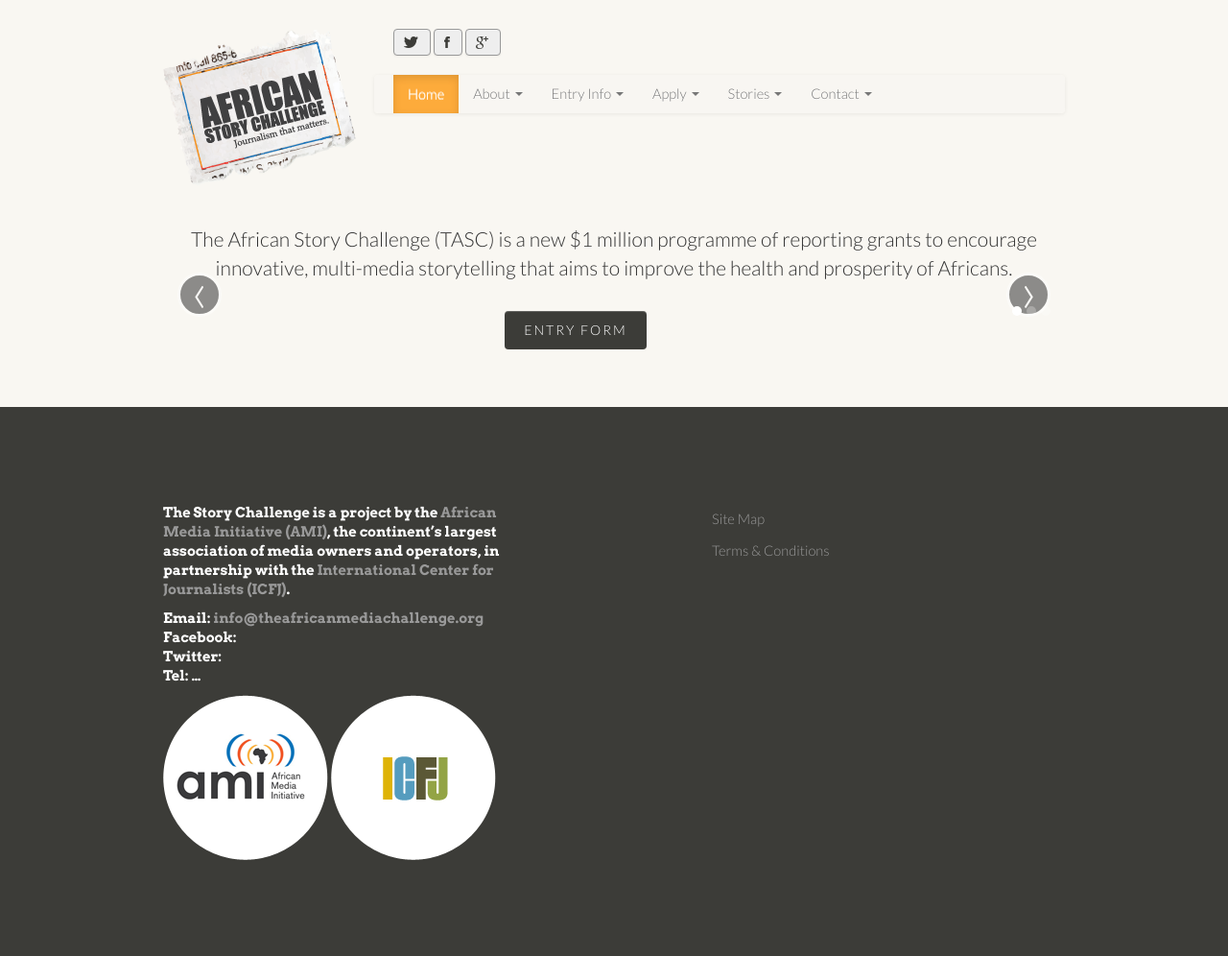
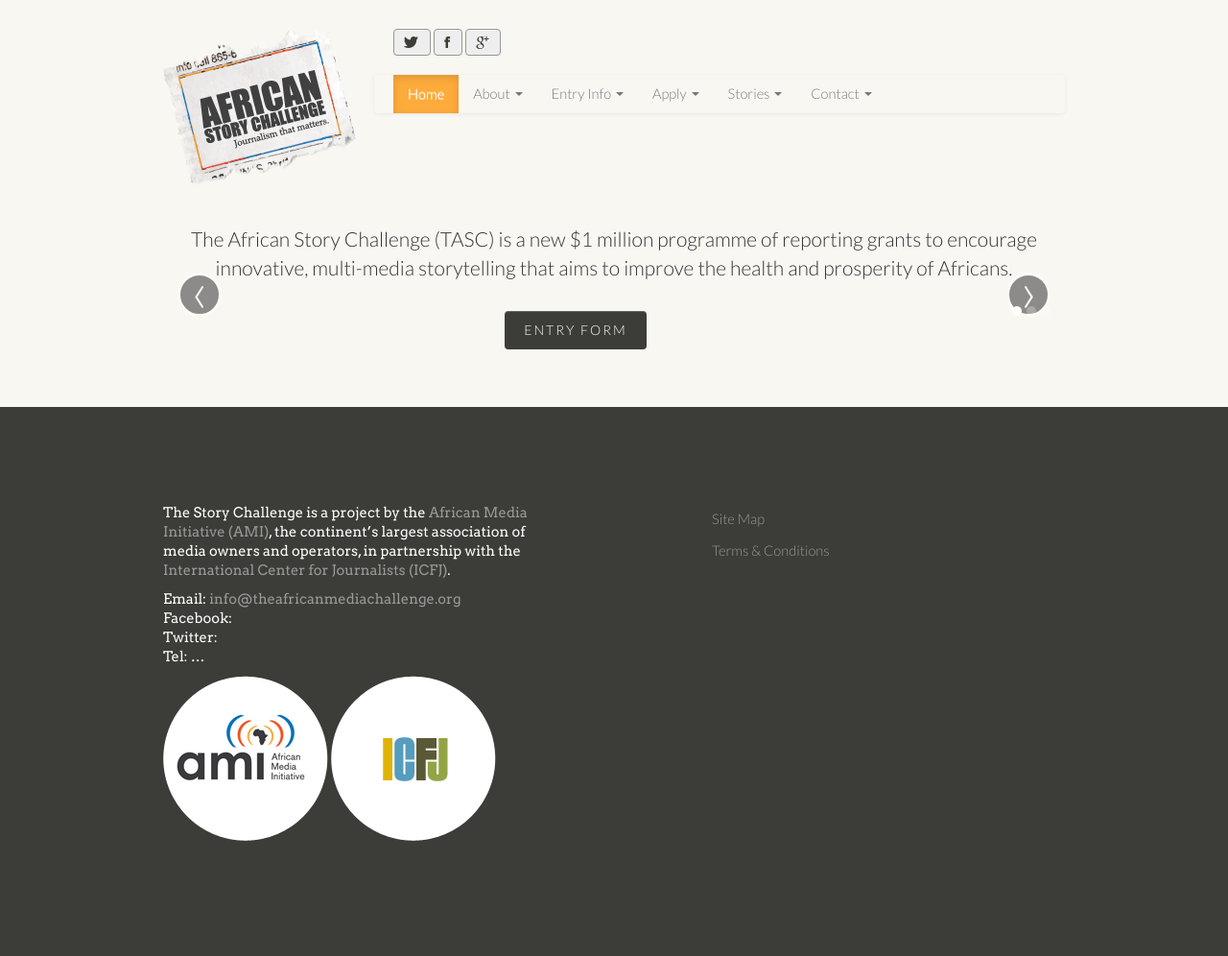
Before and after one commit to 10layer/tasc, a CodeIgniter app: page / in a window 1280 px wide. Shown: the whole page at 96% size. After the commit the page ends 876 px from the top, so only its background shows below. Run offline with CodeIgniter, Linux system fonts and the light colour scheme; data that the repository does not hold is empty; some libraries are stand-ins or nearby versions.

Commit message:
Some style stuff

```diff
--- a/application/views/templates/header.php
+++ b/application/views/templates/header.php
@@ -96,7 +96,7 @@
 							</a>
 							<ul class="dropdown-menu">
 								<li class="">
-							        <a href="<?= base_url() ?>/apply">Application Form</a>
+							        <a href="/apply">Application Form</a>
 							    </li>
 							    <li class="">
 							        <a href="/page/dates">Key Dates</a>
--- a/resources/css/style.css
+++ b/resources/css/style.css
@@ -1,9 +1,10 @@
-@import url(http://fonts.googleapis.com/css?family=Lato:300|Arvo:300,700,400italic);
+@import url(http://fonts.googleapis.com/css?family=Lato:300,700|Arvo:400,700,400italic);
 body {
   padding-top: 30px;
   background-color: #f9f7f2;
   font-family: 'Arvo', 'Helvetica Neue', Helvetica, Arial, sans-serif;
   font-size: 11pt;
+  font-weight: 100;
 }
 h1,
 h2,
@@ -13,10 +14,11 @@ h4,
 .btn,
 .nav {
   font-family: 'Lato', 'Helvetica Neue', Helvetica, Arial, sans-serif;
+  font-weight: 300;
 }
 .navbar .navbar-inner {
   background: none;
-  background-color: rgba(249, 247, 242, 0.9);
+  background-color: #f9f7f2;
   border: none;
 }
 .navbar .navbar-inner .active a {
@@ -74,6 +76,7 @@ h4,
 }
 .btn {
   text-transform: uppercase;
+  background-color: #DDD;
   padding: 10px 20px;
   letter-spacing: 2px;
   cursor: pointer;
@@ -216,3 +219,6 @@ h4,
 .icon-stories li img {
   padding: 0px 25px 55px 25px;
 }
+textarea {
+  height: 300px;
+}
--- a/resources/css/style.less
+++ b/resources/css/style.less
@@ -1,20 +1,21 @@
-@import url(http://fonts.googleapis.com/css?family=Lato:300|Arvo:300,700,400italic);
+@import url(http://fonts.googleapis.com/css?family=Lato:300,700|Arvo:400,700,400italic);
 
 body {
 	padding-top: 30px;
 	background-color: #f9f7f2;
 	font-family: 'Arvo', 'Helvetica Neue', Helvetica, Arial, sans-serif;
 	font-size: 11pt;
+	font-weight: 100;
 }
 
 h1, h2, h3, h4, .lead, .btn, .nav {
 	font-family: 'Lato', 'Helvetica Neue', Helvetica, Arial, sans-serif;
-
+	font-weight: 300;
 }
 
 .navbar .navbar-inner {
 	background: none;
-	background-color: rgba(249, 247, 242, 0.9);
+	background-color: rgba(249, 247, 242, 1);
 	border: none;
 	.active a {
 		background-color: #fdab3b;
@@ -84,7 +85,7 @@ h1, h2, h3, h4, .lead, .btn, .nav {
 
 .btn {
 	text-transform: uppercase;
-
+	background-color: #DDD;
 	padding: 10px 20px;
 	letter-spacing: 2px;
 	cursor: pointer;
@@ -131,3 +132,4 @@ h1, h2, h3, h4, .lead, .btn, .nav {
 @import 'backgrounds.less';
 @import 'frontpage.less';
 @import 'icons.less';
+@import 'forms.less';
```
